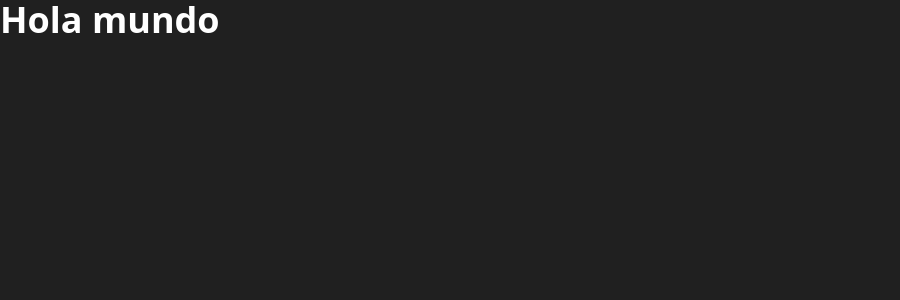
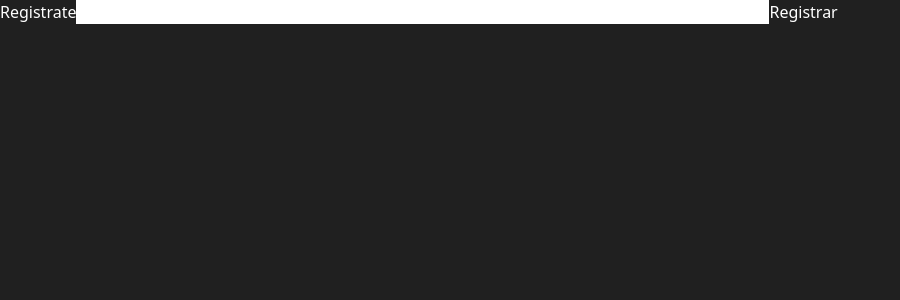
Before and after one commit to manuong/api-con-MongoDB, a React (Vite) app in the folder client/: page /register in a window 1280 px wide. Shown: the top 300 px of the page, without its empty margins (0-900 px from the left). Built offline with nearby package versions, Linux system fonts and the light colour scheme.

Commit message:
componentes login y register

```diff
--- a/client/package.json
+++ b/client/package.json
@@ -11,7 +11,9 @@
   },
   "dependencies": {
     "react": "^18.2.0",
-    "react-dom": "^18.2.0"
+    "react-dom": "^18.2.0",
+    "react-hook-form": "^7.51.3",
+    "react-router-dom": "^6.22.3"
   },
   "devDependencies": {
     "@types/react": "^18.2.66",
--- a/client/src/App.jsx
+++ b/client/src/App.jsx
@@ -1,5 +1,21 @@
+import { BrowserRouter, Routes, Route } from 'react-router-dom';
+import LoginView from './views/LoginView';
+import RegisterView from './views/RegisterView';
+
 const App = () => {
-  return <div className="text-4xl font-bold">Hola mundo</div>;
+  return (
+    <BrowserRouter>
+      <Routes>
+        <Route path="/" element={<h1>Home page</h1>} />
+        <Route path="/login" element={<LoginView />} />
+        <Route path="/register" element={<RegisterView />} />
+        <Route path="/note" element={<h1>notes page</h1>} />
+        <Route path="/note/:noteId" element={<h1>update note</h1>} />
+        <Route path="/add-note" element={<h1>Add notes</h1>} />
+        <Route path="/profile" element={<h1>User Profile</h1>} />
+      </Routes>
+    </BrowserRouter>
+  );
 };
 
 export default App;
--- /dev/null
+++ b/client/src/views/LoginView.jsx
@@ -0,0 +1,5 @@
+const LoginView = () => {
+  return <div>LoginView</div>;
+};
+
+export default LoginView;
--- /dev/null
+++ b/client/src/views/RegisterView.jsx
@@ -0,0 +1,37 @@
+/*
+* react-hook-form
+ React Hook Form es una librería de React que te ayuda a hacer formularios de una manera más simple y eficiente.
+En lugar de depender de métodos complicados para manejar tus formularios,
+
+React Hook Form te permite usar ganchos (hooks) de React para manejar el estado y la validación de tus formularios de manera más directa.
+
+Esto significa que puedes escribir menos código y aún así tener formularios interactivos y robustos en tus
+aplicaciones React. Es una herramienta genial si quieres simplificar tu flujo de trabajo al trabajar con formularios
+en React.
+
+site : https://react-hook-form.com/get-started
+*/
+
+import { useForm } from 'react-hook-form';
+
+const RegisterView = () => {
+  const { register, handleSubmit } = useForm();
+
+  return (
+    <div className="flex">
+      <h1>Registrate</h1>
+      <form
+        onSubmit={handleSubmit((values) => {
+          console.log(values);
+        })}
+      >
+        <input type="text" {...register('username', { required: true })} />
+        <input type="text" {...register('email', { required: true })} />
+        <input type="text" {...register('password', { required: true })} />
+        <button type="submit">Registrar</button>
+      </form>
+    </div>
+  );
+};
+
+export default RegisterView;
```
Also changed, not shown: 1 other file (tests, documents, lock files or other folders).
